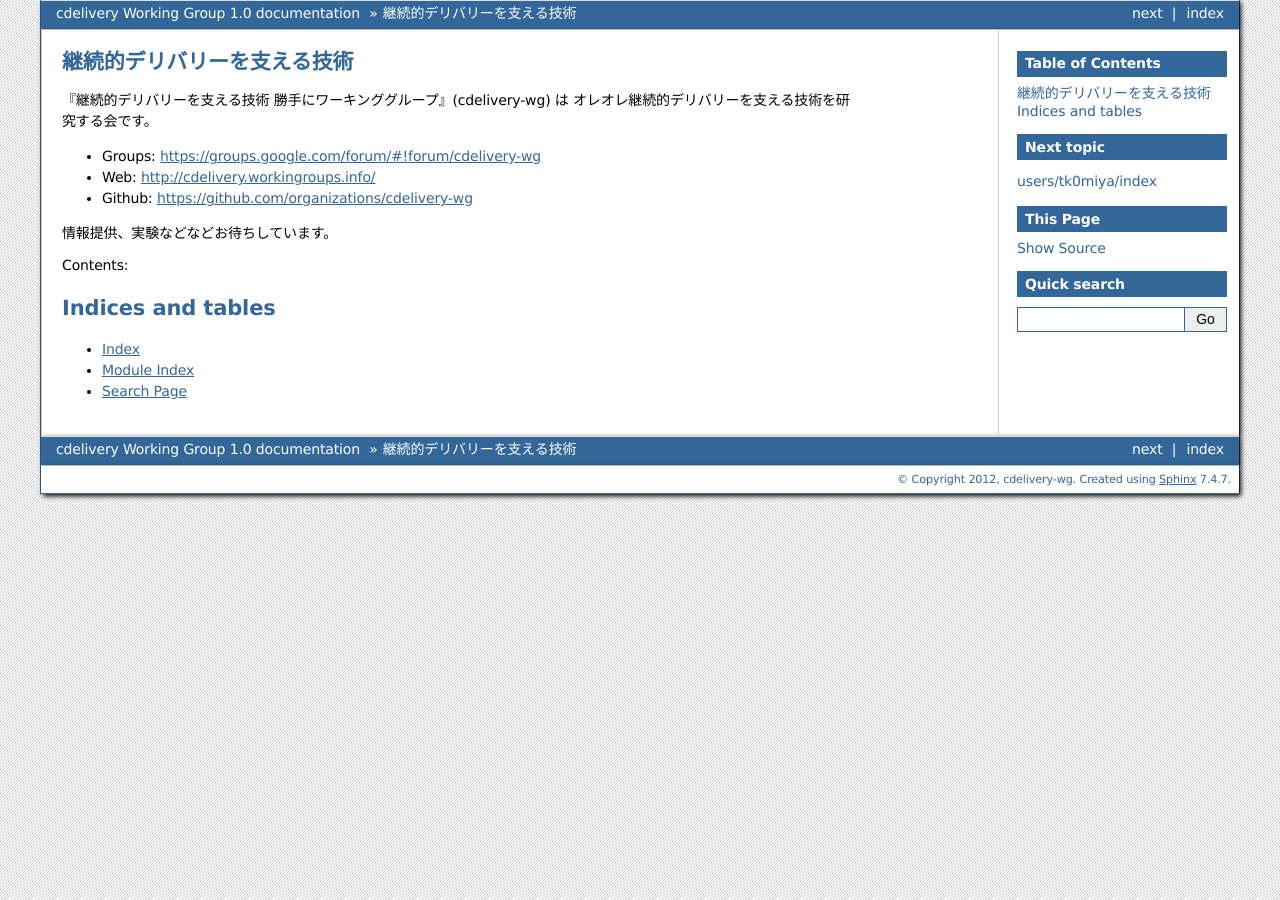
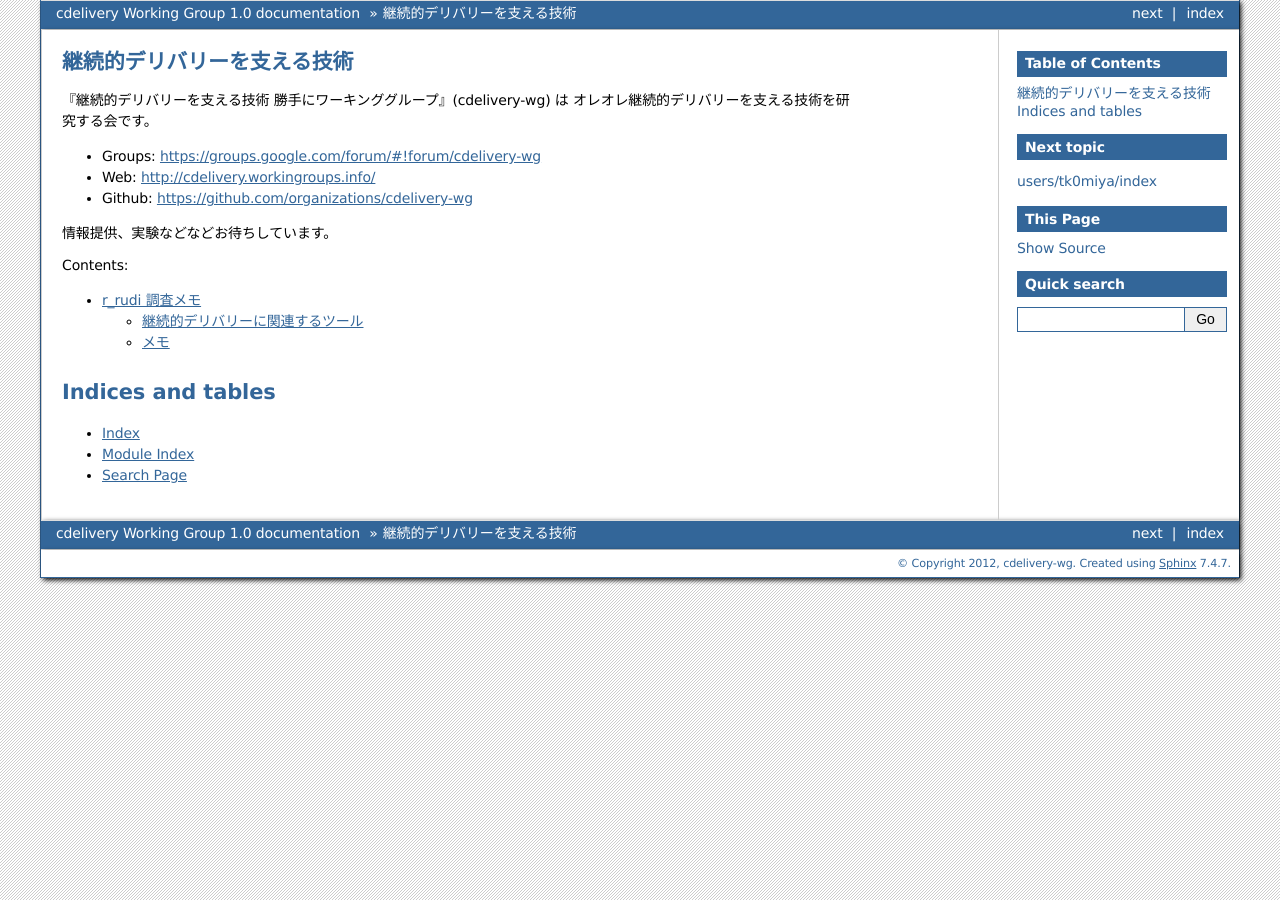
Before and after one commit to cdelivery-wg/website, a Sphinx documentation site: the page built from source/index.rst, in a window 1280 px wide. Built offline with Sphinx 7.4.7, drawn with Linux system fonts in a browser that asks for light colours; pages that are not in the unit, such as notebooks, are missing from menus; some of the changed lines change nothing that is shown.

Commit message:
add r_rudi's memo: tools for cdelivery and reading memo.

```diff
--- a/source/index.rst
+++ b/source/index.rst
@@ -16,6 +16,7 @@ Contents:
    :maxdepth: 2
 
    users/tk0miya/index
+   users/r_rudi/index
 
 
 
--- /dev/null
+++ b/source/users/r_rudi/index.rst
@@ -0,0 +1,8 @@
+r_rudi 調査メモ
+======================
+
+.. toctree::
+   :maxdepth: 2
+
+   tools
+   memo
--- /dev/null
+++ b/source/users/r_rudi/memo.rst
@@ -0,0 +1,7 @@
+メモ
+================
+
+
+P.107
+    「継続的インテグレーションとはプラクティスであってツールではなく、効率
+    的にするには規律を守らなければならない」
--- /dev/null
+++ b/source/users/r_rudi/tools.rst
@@ -0,0 +1,114 @@
+継続的デリバリーに関連するツール
+=======================================
+
+バージョン管理システム
+---------------------------
+
+- git
+- mercurial
+
+依存関係管理
+---------------------------
+
+Java
+++++++++++
+
+- Ant
+- Maven
+
+Python
++++++++++++
+
+- pip
+- buildout
+
+Ruby
+++++++++++
+
+- gem
+- bundler
+
+ビルドツール
+--------------------
+
+- Jenkins
+- Ant
+- Maven
+- gradel
+- scons
+- make
+- nAnt
+- msbuild
+- rake
+- bundler
+- psake
+
+
+設定情報の配布
+----------------------
+
+- Puppet
+- Chef
+- Escape
+
+
+自動環境構築
+----------------------
+
+- Puppet
+- Chef
+- vagrant
+- veewee
+
+
+テストスイート
+-----------------------
+
+Java
+++++++++++++
+
+- JUnit
+
+
+Python
+++++++++++++
+
+- unittest
+- nose
+- py.test
+
+
+Ruby
+++++++++++++
+
+- RSpec
+
+
+デプロイシステム
+-------------------------------
+
+- Capistrano
+- Fabric
+
+
+ドキュメンテーション
+--------------------------
+
+- Wiki
+- Sphinx
+
+コードチェックツール
+-----------------------
+
+- simian
+- jdeprnd
+- check style
+- pep8
+
+機能テスト自動化ツール
+--------------------------
+
+- cucumber
+- hbehave
+- concordition
+- twist
```
Also changed, not shown: 1 other file.
